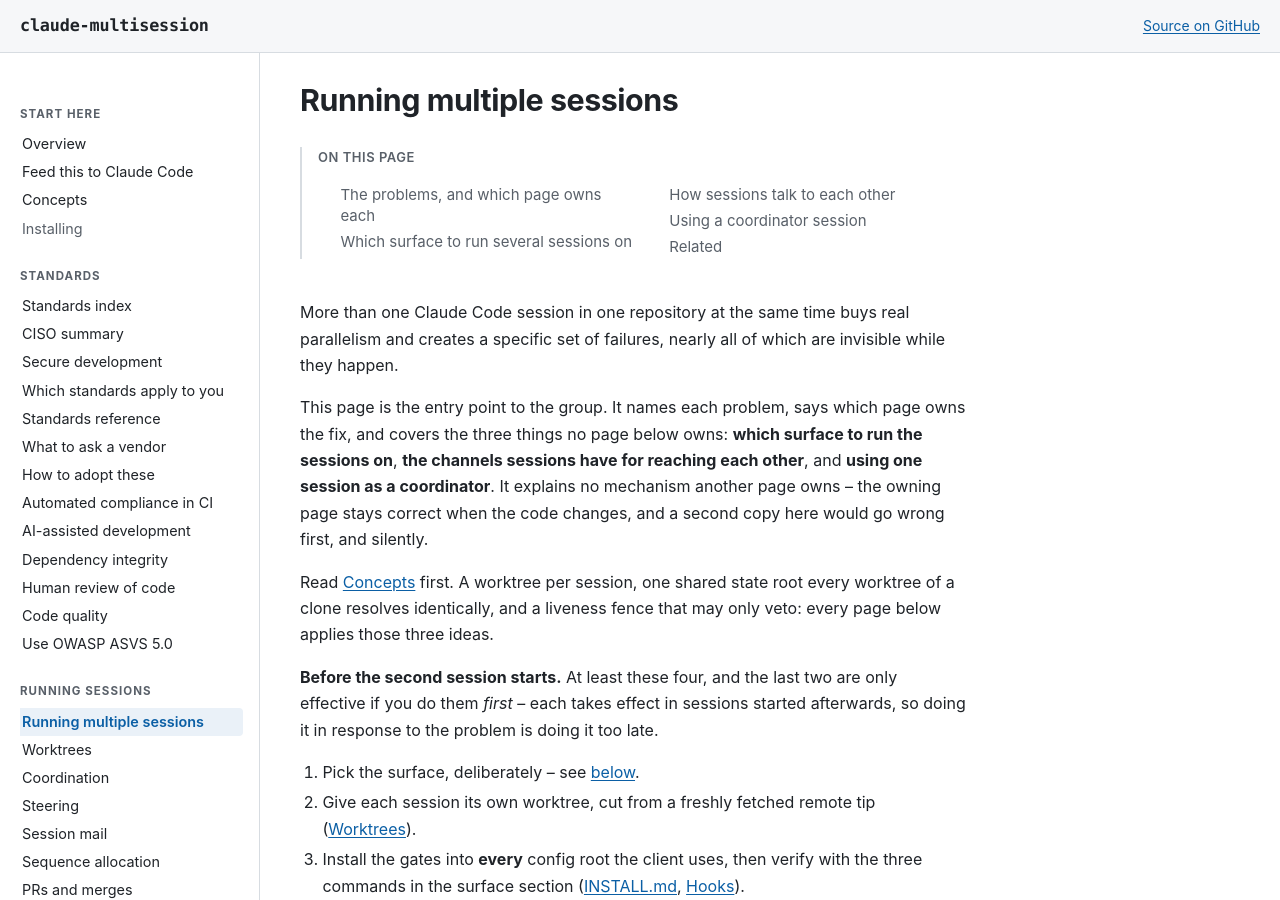
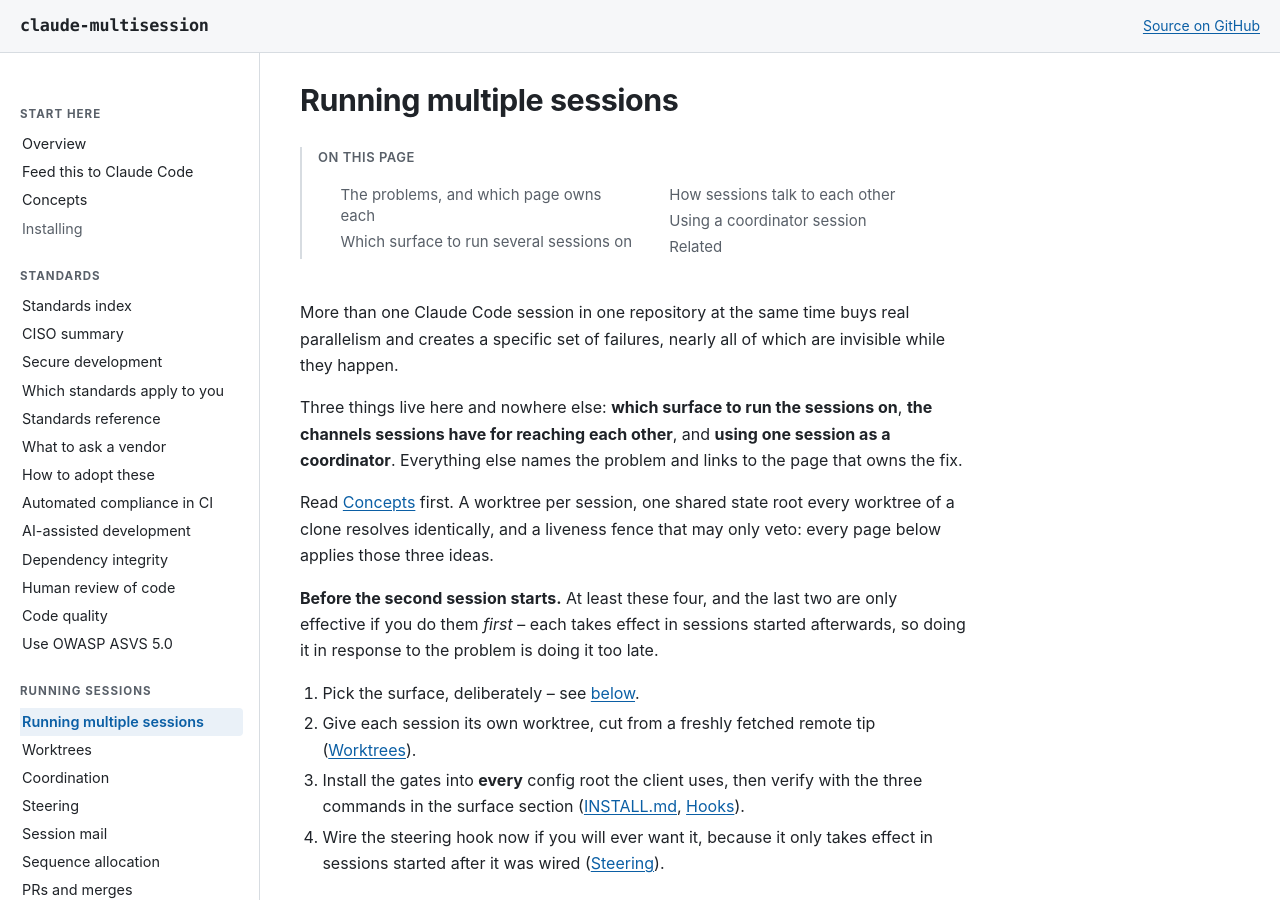
Before and after one commit to wshallwshall/claude-multisession, a Jekyll site: the page built from docs/RUNNING-MULTIPLE-SESSIONS.md, in a window 1280 px wide and 900 px high. Built offline with Jekyll 4.4.1, drawn with Linux system fonts in a browser that asks for light colours; our own code applies the rules of GitHub Pages for plain Markdown files.

Commit message:
docs(running): a router page narrated its own routing, then defended an omission
Two rules, one paragraph. OPEN-3: "This page is the entry point to the group. It names each problem,
says which page owns the fix, and..." describes the page's structure rather than opening it. HS-4:
"It explains no mechanism another page owns -- the owning page stays correct when the code changes,
and a second copy here would go wrong first, and silently" is prose explaining why the document omits
something, which MUST NOT appear.

What survives is the part that was never structure: the three subjects that live on this page and
nowhere else. A router's scope is content, so it stays, now stated as a fact rather than as a
description of the page.

The editorial principle in the deleted sentence is not lost -- HS-3 states it as a rule in
HOUSE-STYLE.md, which is where a rule belongs.

29 words out.

Co-Authored-By: Claude Opus 5 <noreply@anthropic.com>

```diff
--- a/docs/RUNNING-MULTIPLE-SESSIONS.md
+++ b/docs/RUNNING-MULTIPLE-SESSIONS.md
@@ -3,11 +3,9 @@
 More than one Claude Code session in one repository at the same time buys real parallelism and
 creates a specific set of failures, nearly all of which are invisible while they happen.
 
-This page is the entry point to the group. It names each problem, says which page owns the fix, and
-covers the three things no page below owns: **which surface to run the sessions on**, **the channels
-sessions have for reaching each other**, and **using one session as a coordinator**. It explains no
-mechanism another page owns -- the owning page stays correct when the code changes, and a second copy
-here would go wrong first, and silently.
+Three things live here and nowhere else: **which surface to run the sessions on**, **the channels
+sessions have for reaching each other**, and **using one session as a coordinator**. Everything else
+names the problem and links to the page that owns the fix.
 
 Read [Concepts](CONCEPTS.md) first. A worktree per session, one shared state root every worktree of a
 clone resolves identically, and a liveness fence that may only veto: every page below applies those
```
